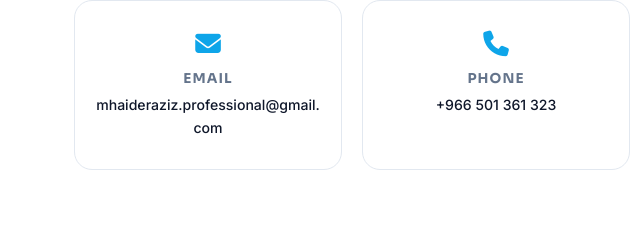
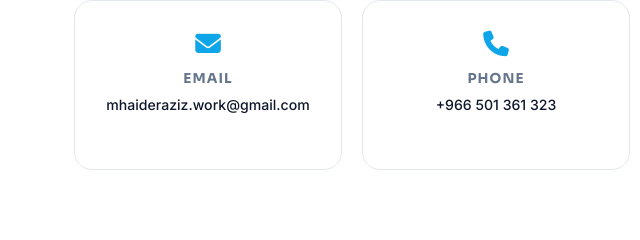
Before and after one commit to anumtahir/mhaider-aziz-portfolio, a plain HTML site: page index.html in a window 1280 px wide. Shown: the part 4691-4931 px from the top of the page, 0-640 px from the left. Drawn offline with Linux system fonts and the light colour scheme.

Commit message:
Changed email address

```diff
--- a/index.html
+++ b/index.html
@@ -298,10 +298,10 @@
       </div>
 
       <div class="contact-grid">
-        <a class="contact-card reveal" href="mailto:mhaideraziz.professional@gmail.com">
+        <a class="contact-card reveal" href="mailto:mhaideraziz.work@gmail.com">
           <i class="fa-solid fa-envelope"></i>
           <h4>Email</h4>
-          <p>mhaideraziz.professional@gmail.com</p>
+          <p>mhaideraziz.work@gmail.com</p>
         </a>
         <a class="contact-card reveal" href="tel:+966501361323">
           <i class="fa-solid fa-phone"></i>
```
